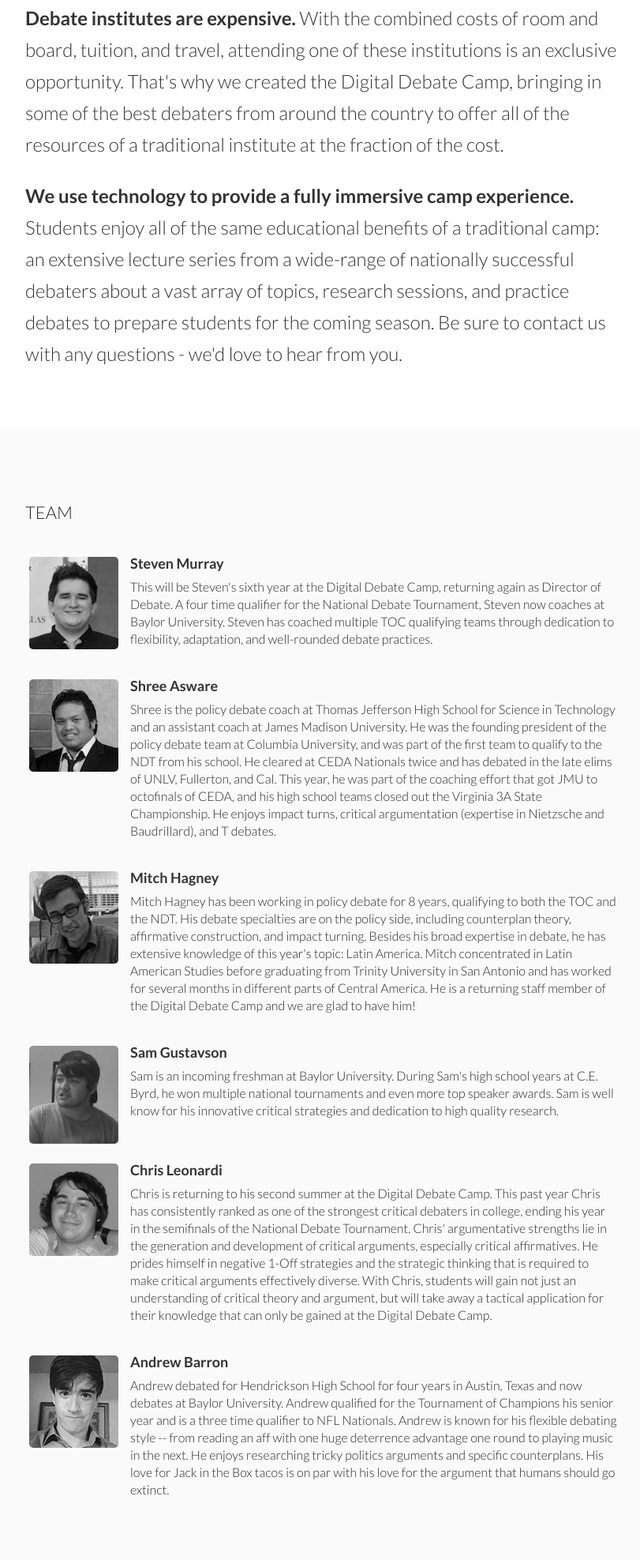
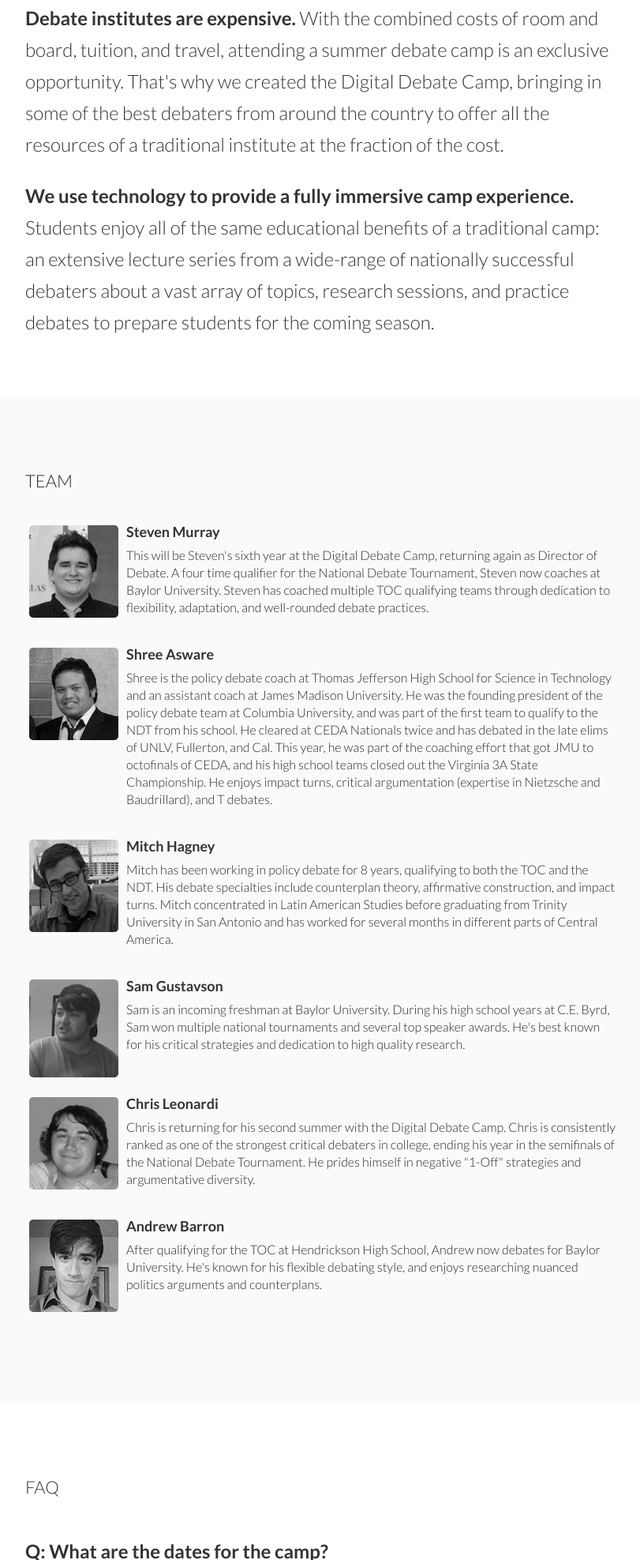
Before and after one commit to austinlouden/digitaldebatecamp, a plain HTML site: page index.html in a window 1280 px wide. Shown: the part 825-2800 px from the top of the page at 79% size, without its empty margins (233-1044 px from the left). Drawn offline with Linux system fonts and the light colour scheme.

Commit message:
update FAQ, link styles

```diff
--- a/css/style.css
+++ b/css/style.css
@@ -78,11 +78,12 @@ h4 {
 }
 
 a {
-    color:#FFFFFF;
+    color:#282827;
+    text-decoration: underline;
 }
 
 a:hover {
-    color:#0b8661;
+    color:#666;
 }
 
 p {
--- a/index.html
+++ b/index.html
@@ -121,10 +121,9 @@
                 <div class="col-sm-8 col-md-8 col-lg-8 col-sm-offset-2 col-md-offset-2 col-lg-offset-2">
                 <h2>about</h2>
 
-                <p><span style="font-weight: bold;">Debate institutes are expensive.</span> With the combined costs of room and board, tuition, and travel, attending one of these institutions is an exclusive opportunity. That's why we created the Digital Debate Camp, bringing in some of the best debaters from around the country to offer all of the resources of a traditional institute at the fraction of the cost.</p>
+                <p><span style="font-weight: bold;">Debate institutes are expensive.</span> With the combined costs of room and board, tuition, and travel, attending a summer debate camp is an exclusive opportunity. That's why we created the Digital Debate Camp, bringing in some of the best debaters from around the country to offer all the resources of a traditional institute at the fraction of the cost.</p>
 
-                <p><span style="font-weight: bold;">We use technology to provide a fully immersive camp experience.</span> Students enjoy all of the same educational benefits of a traditional camp: an extensive lecture series from a wide-range of nationally successful debaters about a vast array of topics, research sessions, and practice debates to prepare students for the coming season. Be sure to contact us with any questions - we'd love to hear from you.</p>
-
+                <p><span style="font-weight: bold;">We use technology to provide a fully immersive camp experience.</span> Students enjoy all of the same educational benefits of a traditional camp: an extensive lecture series from a wide-range of nationally successful debaters about a vast array of topics, research sessions, and practice debates to prepare students for the coming season.</p>
 
                 </div>
             </div>
@@ -134,7 +133,6 @@
     <!-- ####################################################################-->
     <!-- //ABOUT ###########################################################-->
     <!-- ####################################################################-->
-
 
 
     <!-- TEAM ##########################################################-->
@@ -147,8 +145,8 @@
 
                 <!-- start team -->
           <div class="media">
-          <a class="pull-left" href="#">
-          <img class="media-object team" src="./img/steven.jpg" alt="Steven Murray"></a>
+
+          <img class="media-object team pull-left" src="./img/steven.jpg" alt="Steven Murray">
           <div class="media-body">
           <h4 class="media-heading">Steven Murray</h4>
           <p>
@@ -157,8 +155,7 @@ This will be Steven's sixth year at the Digital Debate Camp, returning again as
          </div>
 
           <div class="media">
-          <a class="pull-left" href="#">
-          <img class="media-object team" src="./img/shree.jpg" alt="Shree Asware"></a>
+          <img class="media-object team pull-left" src="./img/shree.jpg" alt="Shree Asware">
           <div class="media-body">
           <h4 class="media-heading">Shree Asware</h4>
           <p>
@@ -167,43 +164,38 @@ Shree is the policy debate coach at Thomas Jefferson High School for Science in
          </div>
 
           <div class="media">
-          <a class="pull-left" href="#">
-          <img class="media-object team" src="./img/mitch.png" alt="Mitch Hagney"></a>
+          <img class="media-object team pull-left" src="./img/mitch.png" alt="Mitch Hagney">
           <div class="media-body">
           <h4 class="media-heading">Mitch Hagney</h4>
           <p>
-Mitch Hagney has been working in policy debate for 8 years, qualifying to both the TOC and the NDT. His debate specialties are on the policy side, including counterplan theory, affirmative construction, and impact turning. Besides his broad expertise in debate, he has extensive knowledge of this year's topic: Latin America. Mitch concentrated in Latin American Studies before graduating from Trinity University in San Antonio and has worked for several months in different parts of Central America. He is a returning staff member of the Digital Debate Camp and we are glad to have him!</p>
+Mitch has been working in policy debate for 8 years, qualifying to both the TOC and the NDT. His debate specialties include counterplan theory, affirmative construction, and impact turns. Mitch concentrated in Latin American Studies before graduating from Trinity University in San Antonio and has worked for several months in different parts of Central America.</p>
          </div>
          </div>
 
-<!-- Insert Sam here -->
  <div class="media">
-          <a class="pull-left" href="#">
-          <img class="media-object team" src="./img/sam.jpg" alt="Sam Gustavson"></a>
+          <img class="media-object team pull-left" src="./img/sam.jpg" alt="Sam Gustavson">
           <div class="media-body">
           <h4 class="media-heading">Sam Gustavson</h4>
           <p>
-Sam is an incoming freshman at Baylor University.  During Sam's high school years at C.E. Byrd, he won multiple national tournaments and even more top speaker awards. Sam is well know for his innovative critical strategies and dedication to high quality research.</p>
+Sam is an incoming freshman at Baylor University. During his high school years at C.E. Byrd, Sam won multiple national tournaments and several top speaker awards. He's best known for his critical strategies and dedication to high quality research.</p>
          </div>
          </div>
 
           <div class="media">
-          <a class="pull-left" href="#">
-          <img class="media-object team" src="./img/chris.jpg" alt="Chris Leonardi"></a>
+          <img class="media-object team pull-left" src="./img/chris.jpg" alt="Chris Leonardi">
           <div class="media-body">
           <h4 class="media-heading">Chris Leonardi</h4>
           <p>
-Chris is returning to his second summer at the Digital Debate Camp. This past year Chris has consistently ranked as one of the strongest critical debaters in college, ending his year in the semifinals of the National Debate Tournament. Chris' argumentative strengths lie in the generation and development of critical arguments, especially critical affirmatives. He prides himself in negative 1-Off strategies and the strategic thinking that is required to make critical arguments effectively diverse. With Chris, students will gain not just an understanding of critical theory and argument, but will take away a tactical application for their knowledge that can only be gained at the Digital Debate Camp.</p>
+Chris is returning for his second summer with the Digital Debate Camp. Chris is consistently ranked as one of the strongest critical debaters in college, ending his year in the semifinals of the National Debate Tournament. He prides himself in negative "1-Off" strategies and argumentative diversity.</p>
          </div>
          </div>
 
           <div class="media">
-          <a class="pull-left" href="#">
-          <img class="media-object team" src="./img/andrew.png" alt="Andrew Barron"></a>
+          <img class="media-object team pull-left" src="./img/andrew.png" alt="Andrew Barron">
           <div class="media-body" style="padding-bottom: 50px;">
           <h4 class="media-heading">Andrew Barron</h4>
           <p>
-Andrew debated for Hendrickson High School for four years in Austin, Texas and now debates at Baylor University. Andrew qualified for the Tournament of Champions his senior year and is a three time qualifier to NFL Nationals. Andrew is known for his flexible debating style -- from reading an aff with one huge deterrence advantage one round to playing music in the next. He enjoys researching tricky politics arguments and specific counterplans. His love for Jack in the Box tacos is on par with his love for the argument that humans should go extinct.</p>
+After qualifying for the TOC at Hendrickson High School, Andrew now debates for Baylor University. He's known for his flexible debating style, and enjoys researching nuanced politics arguments and counterplans.</p>
          </div>
          </div>
                 <!-- end team -->
@@ -220,7 +212,6 @@ Andrew debated for Hendrickson High School for four years in Austin, Texas and n
     <!-- ####################################################################-->
 
 
-
     <!-- ####################################################################-->
     <!-- FAQ ################################################################-->
     <!-- ####################################################################-->
@@ -235,6 +226,12 @@ Andrew debated for Hendrickson High School for four years in Austin, Texas and n
                 <p class="lead" style="text-align: left;"><span style="font-weight: bold;">Q: What are the dates for the camp?</span><br/>
 A: Camp officially begins June 1st and ends August 16th.<br/><br/>
 
+<span style="font-weight: bold;">Q: How much does the Digital Debate Camp cost?</span><br/>
+A: $450. Please <a href="#contact">contact us</a> about scholarships or financial assistance!<br/><br/>
+
+<span style="font-weight: bold;">Q: What types of debate are taught at the Digital Debate Camp?</span><br/>
+A: We primarily instruct cross-examination policy debate, though we have had several students use the camp for general debate knowledge, Lincoln-Douglas and Public Forum.<br/><br/>
+
 <span style="font-weight: bold;">Q: What if I have to miss a few weeks of camp for vacation or other institutes?</span><br/>
 A: We anticipate that a lot of our students sign up for our camp because they have many other things to take care of over the summer, and we try our best to accommodate that - we want students to be able to enjoy camp and gain from it whenever they have the time to do so. We keep all the lectures and files on record, so students can easily retrieve them when they are back from vacation. The camp runs on 2-week cycles so students can jump right back into the action when they are ready to return.<br/><br/>
 
@@ -242,9 +239,7 @@ A: We anticipate that a lot of our students sign up for our camp because they ha
 A: Every member of the camp will receive copies of all files and lectures, which will also be stored in a central location for easy access both during the summer and throughout the year.<br/><br/>
 
 <span style="font-weight: bold;">Q: How do practice debates work?</span><br/>
-A: Practice debates happen in a few ways: debaters can self-organize debates and the camp will provide a judge for the round; instructors will have an availability calendar in which they will organize debates; the camp will hold several round robins and tournaments for debaters to attend. Once students are in a debate, they will use a web cam and Google to have a conference call with all relevant parties, recreating the traditional debate experience online.<br/><br/>
-
-This year we will be introducing puzzle debates and challenge debates which will have unique rules and constraints on debaters which completely change the strategic elements of debates. These debates will occur regularly throughout the camp and everyone will have a chance at them.<br/><br/>
+A: Practice debates happen in a few ways: debaters can self-organize and the camp will provide a judge for the round; instructors will have an availability calendar in which they will organize debates; the camp will hold several round robins and tournaments for debaters to attend. Using web cams and Google hangouts, we recreate the traditional debate experience online.<br/><br/>
 </p>
 
                 </div>
@@ -321,7 +316,7 @@ This year we will be introducing puzzle debates and challenge debates which will
        <div class="container">
             <div class="row">
                 <div class="col-sm-12 col-md-12 col-lg-12">
-                      <p>© 2009–2014 DIGITAL DEBATE CAMP</p>
+                      <p>© 2009–2015 DIGITAL DEBATE CAMP</p>
                 </div>
             </div>
        </div>
```
